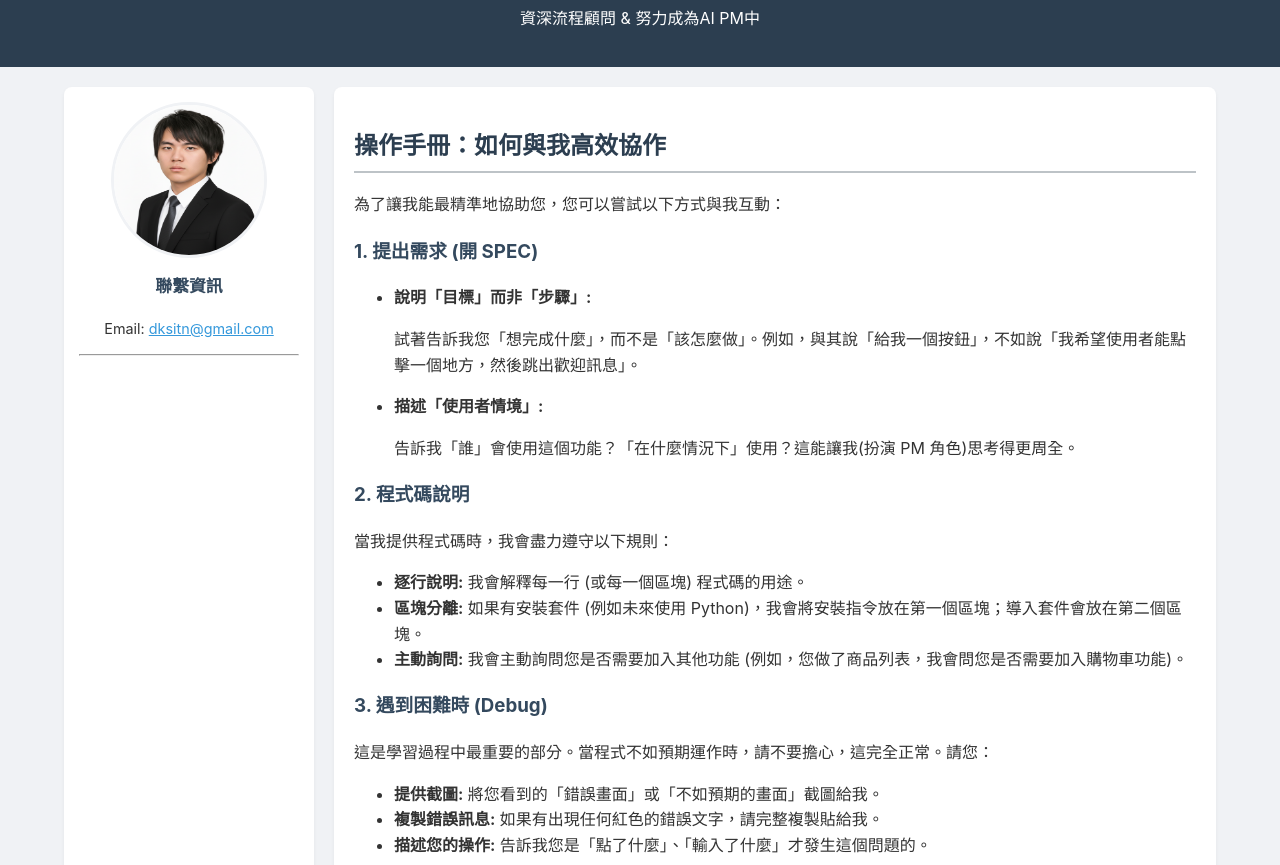
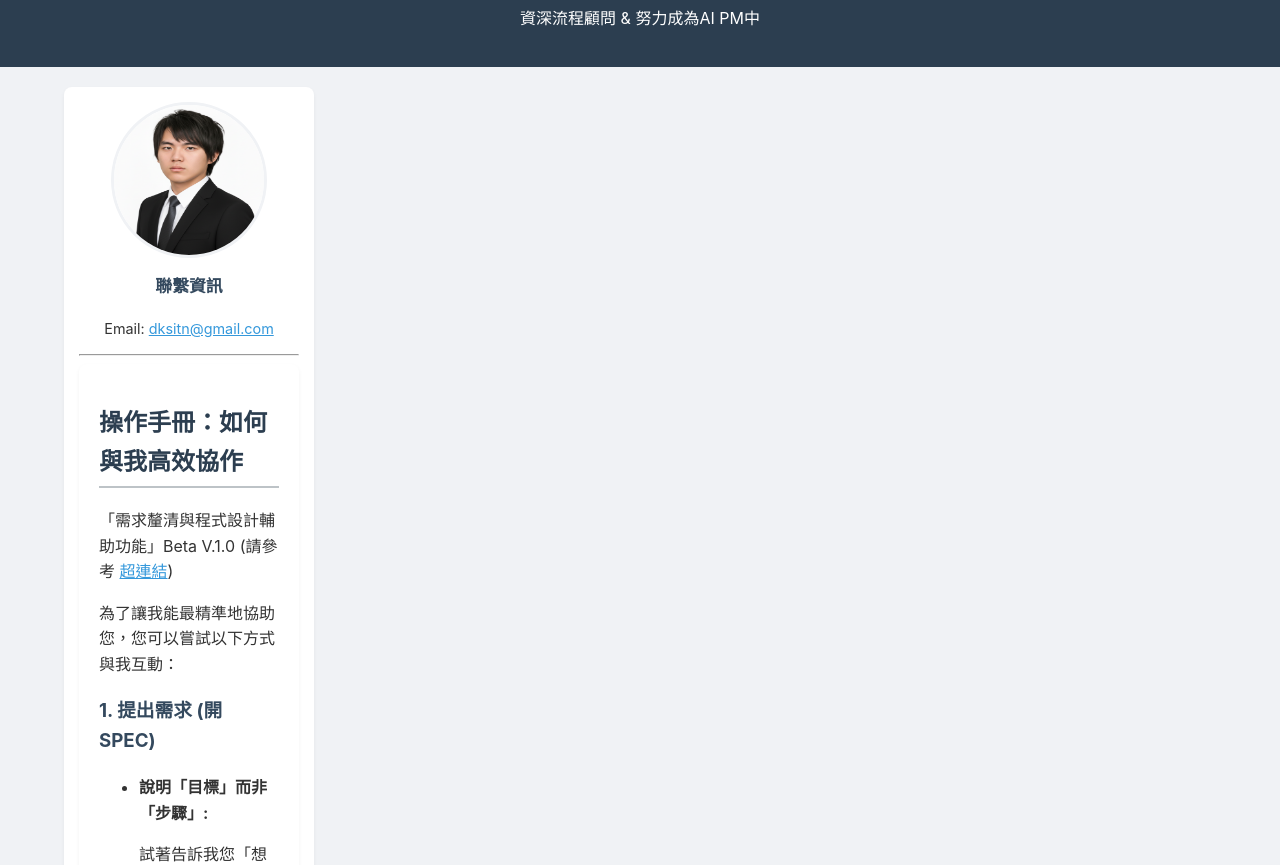
Before and after one commit to dksitn/puzzles, a website: page manualno1.html in a window 1280 px wide. Shown: the part 87-952 px from the top of the page. Drawn offline with Linux system fonts and the light colour scheme.

Commit message:
更新產品手冊與操作手冊2

```diff
--- a/manualno1.html
+++ b/manualno1.html
@@ -15,7 +15,6 @@
         </script>
 
         <link rel="stylesheet" href="style.css">
-
         <meta name="description" content="如何有效地與「程式設計輔助工具」協作，以及遇到問題時如何回報。">
  </head>
 
@@ -46,12 +45,17 @@
             <hr>
 
 
-        </aside>
 
         <main class="main-content">
 
             <section>
                 <h2>操作手冊：如何與我高效協作</h2>
+
+                <p>
+                    「需求釐清與程式設計輔助功能」Beta V.1.0 (請參考
+                    <a href="https://gemini.google.com/gem/1R3bdBgBGIJhdlw6HmBvtjyBxoTzZ5BmL?usp=sharing" target="_blank">超連結</a>)
+                </p>
+
                 <p>為了讓我能最精準地協助您，您可以嘗試以下方式與我互動：</p>
             </section>
 
@@ -75,7 +79,7 @@
                 <ul>
                     <li><strong>逐行說明:</strong> 我會解釋每一行 (或每一個區塊) 程式碼的用途。</li>
                     <li><strong>區塊分離:</strong> 如果有安裝套件 (例如未來使用 Python)，我會將安裝指令放在第一個區塊；導入套件會放在第二個區塊。</li>
-                    <li><strong>主動詢問:</strong> 我會主動詢問您是否需要加入其他功能 (例如，您做了商品列表，我會問您是否需要加入購物車功能)。</li>
+                    <li><strong>主動詢問:</strong> 我會主動詢F問您是否需要加入其他功能 (例如，您做了商品列表，我會問您是否需要加入購物車功能)。</li>
                 </ul>
             </section>
 
@@ -85,13 +89,15 @@
                 <ul>
                     <li><strong>提供截圖:</strong> 將您看到的「錯誤畫面」或「不如預期的畫面」截圖給我。</li>
                     <li><strong>複製錯誤訊息:</strong> 如果有出現任何紅色的錯誤文字，請完整複製貼給我。</li>
-                    <li><strong>描述您的操作:</strong> 告訴我您是「點了什麼」、「輸入了什麼」才發生這個問題的。</li>
+                    <li><strong>描述您的操作:</strong> 告訴 me 您是「點了什麼」、「輸入了什麼」才發生這個問題的。</li>
                 </ul>
                 <p>我會根據這些資訊，一步一步帶您找出問題並解決它。</p>
             </section>
 
         </main>
-    </div> <footer>
+    </div>
+
+    <footer>
         <p>我正在經過我建造的Gemini Gem的指導下，學習如何從零打造動態網站。</p>
         <p>&copy; 以上專頁，由沈廷翼開發的Gemini Gem 輔助下完成</p>
         <p>&copy; 專頁伺服器採用Railway / 程式碼放置於Github / VS Code 編譯器</p>
```
Also changed, not shown: pdno1.html (+9 -3 lines).
